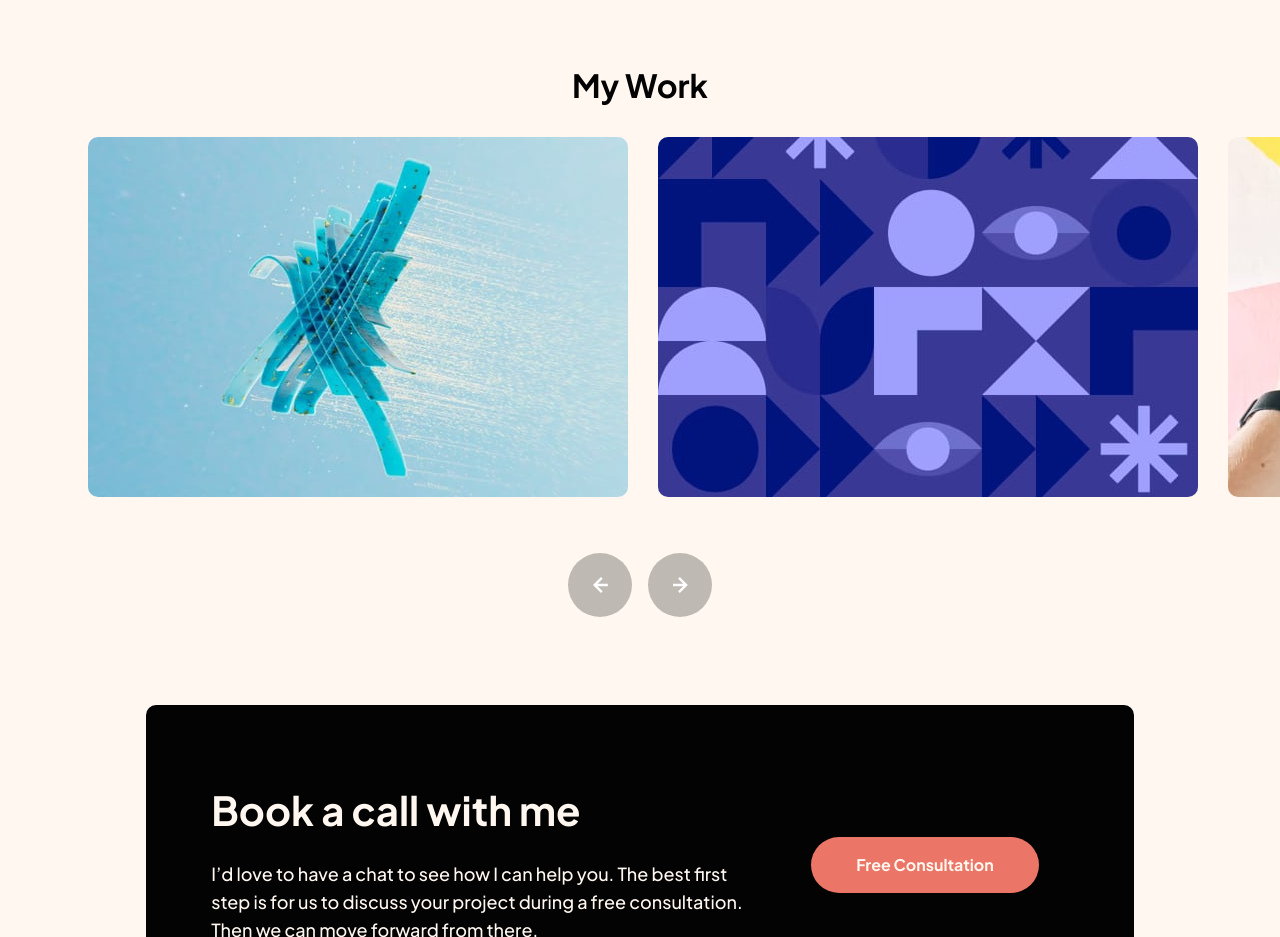
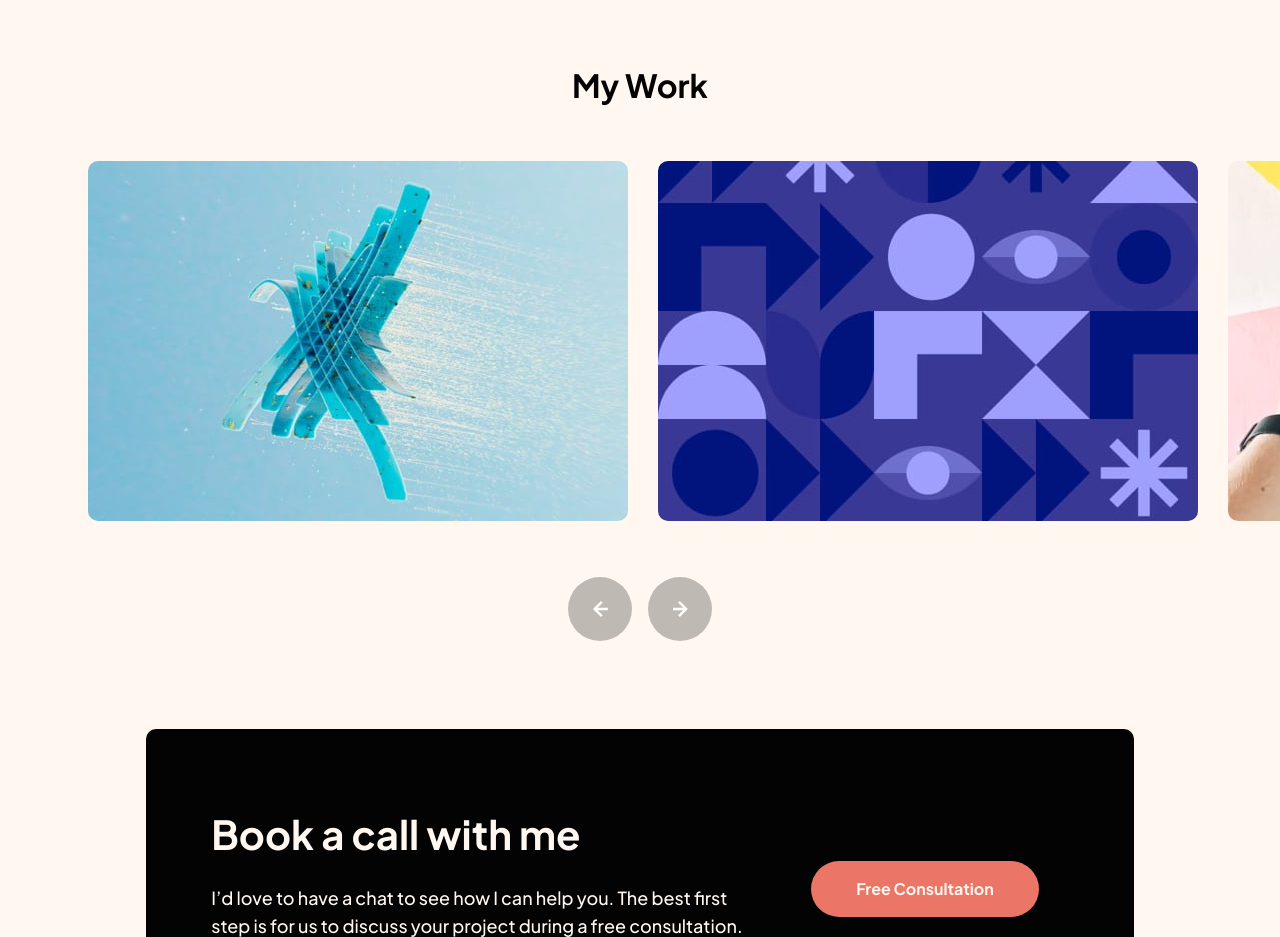
Before and after one commit to nakoyawilson/single-page-design-portfolio, a website built with Vite: page index.html in a window 1280 px wide. Shown: the part 1360-2297 px from the top of the page. Built offline with nearby package versions, Linux system fonts and the light colour scheme.

Commit message:
Increase margin top on slides container

```diff
--- a/index.html
+++ b/index.html
@@ -109,7 +109,7 @@
           My Work
         </h2>
         <div
-          class="flex gap-mobile-slider md:gap-tablet-slider mt-8 mx-6 md:mx-eighty-eight transition-transform duration-500"
+          class="flex gap-mobile-slider md:gap-tablet-slider mt-8 md:mt-14 mx-6 md:mx-eighty-eight transition-transform duration-500"
           id="slides-container"
         >
           <div class="slide">
```
